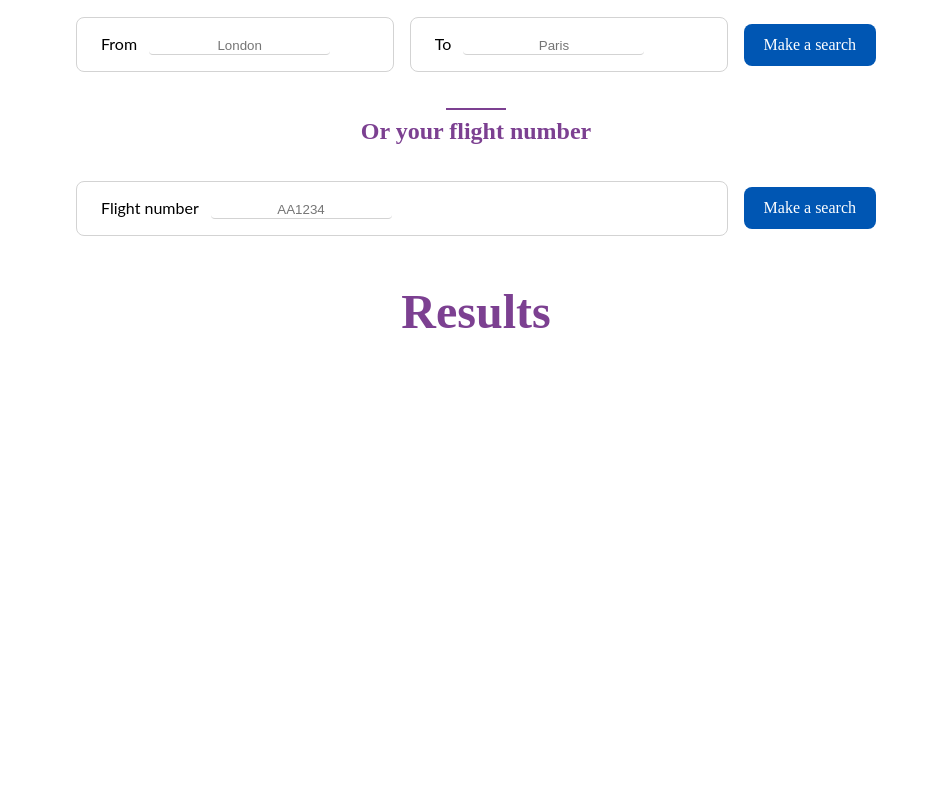
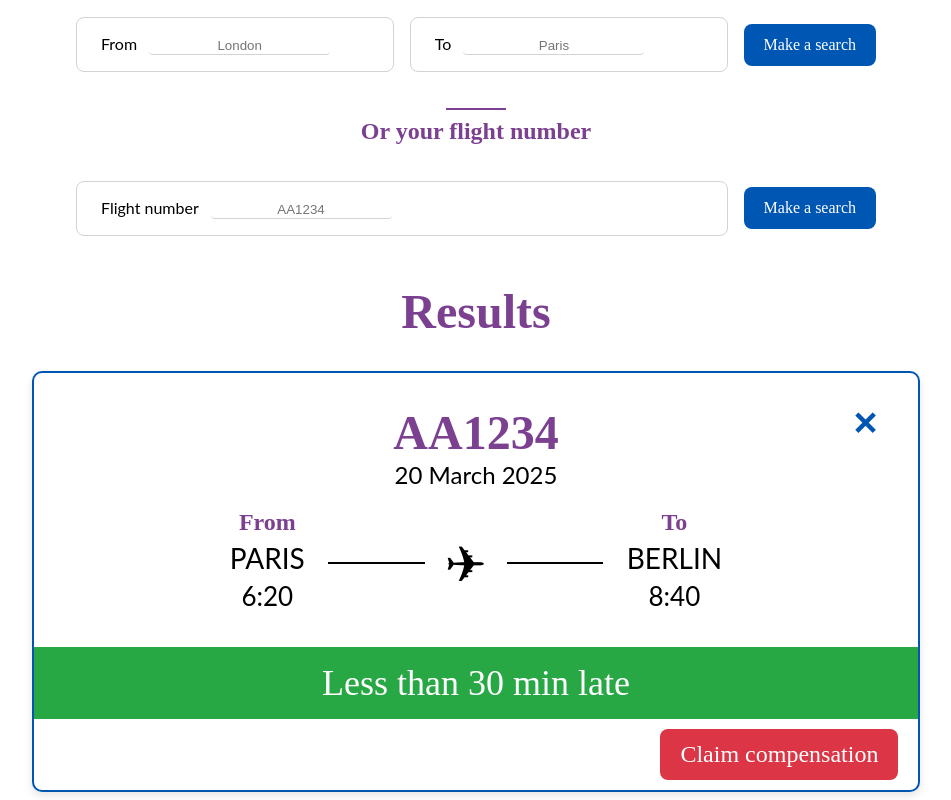
Before and after one commit to thatgirlAm/sky_denied_WEB_APP, an Angular app in the folder front/: page /search-results in a window 1280 px wide. Shown: the part 394-1194 px from the top of the page, without its empty margins (164-1115 px from the left). Before the commit the page ends 800 px from the top, so only its background shows below. Built offline with nearby package versions, Linux system fonts and the light colour scheme.

Commit message:
dev:create prediction result component

```diff
--- a/front/src/app/prediction-results/prediction-results.component.css
+++ b/front/src/app/prediction-results/prediction-results.component.css
@@ -0,0 +1,107 @@
+.container {
+  display: flex;
+  justify-content: center;
+}
+.prediction-popup {
+  width: 70%;
+  border: 2px solid var(--blue_sd);
+  border-radius: 10px;
+  background-color: white;
+  box-shadow: 0 4px 8px rgba(0, 0, 0, 0.1);
+  position: relative;
+}
+
+.close-button {
+  position: absolute;
+  top: 20px;
+  right: 20px;
+  font-size: 32px;
+  color: var(--blue_sd);
+  background: none;
+  font-weight: bold;
+}
+
+.flight-header h1 {
+  margin-bottom: 0;
+}
+
+.flight-header h2 {
+  margin-top: 0;
+}
+
+.flight-date {
+  color: black;
+  font-family: 'Lato', sans-serif;
+  font-weight: normal;
+  font-size: 24px;
+}
+
+.flight-route {
+  display: flex;
+  justify-content: center;
+  align-items: center;
+  padding: 0 40px 30px;
+}
+
+.location {
+  font-family: 'Lato', sans-serif;
+  text-align: center;
+}
+
+.location-label {
+  color: var(--purple_sd);
+  font-family: 'Lora', serif;
+  font-size: 24px;
+  margin-bottom: 5px;
+  font-weight: bold;
+}
+
+.city {
+  font-size: 28px;
+  margin: 0;
+}
+
+.time {
+  font-size: 26px;
+  margin: 5px 0;
+}
+
+.plane-container {
+  flex: 0 0 40%;
+  text-align: center;
+}
+
+.plane-icon {
+  font-size: 50px;
+  color: black;
+}
+
+.divider {
+  width: 30%;
+  height: 2px;
+  background-color: black;
+  margin: 0 20px 18px;
+  display: inline-block;
+}
+
+.prediction-banner {
+  background-color: var(--green_sd);
+  color: white;
+  text-align: center;
+  padding: 15px;
+  font-size: 36px;
+  font-family: 'Lora', serif;
+}
+
+.prediction-footer {
+  display: flex;
+  justify-content: space-between;
+  align-items: center;
+  padding: 10px 20px;
+}
+
+.claim-button {
+  background-color: var(--red_sd);
+  font-size: 24px;
+  margin-left: auto;
+}
--- a/front/src/app/prediction-results/prediction-results.component.html
+++ b/front/src/app/prediction-results/prediction-results.component.html
@@ -1 +1,39 @@
-<p>prediction-results works!</p>
+<div class="container">
+  <div class="prediction-popup">
+    <button class="close-button">✕</button>
+
+    <div class="flight-header">
+      <h1 class="flight-number"> AA1234 </h1>
+      <h2 class="flight-date">20 March 2025</h2>
+    </div>
+
+    <div class="flight-route">
+      <div class="location">
+        <div class="location-label">From</div>
+        <p class="city">PARIS</p>
+        <p class="time">6:20</p>
+      </div>
+
+      <div class="plane-container">
+        <span class="divider"></span>
+        <span class="plane-icon">✈</span>
+        <span class="divider"></span>
+      </div>
+
+      <div class="location">
+        <div class="location-label">To</div>
+        <p class="city">BERLIN</p>
+        <p class="time">8:40</p>
+      </div>
+    </div>
+
+    <div class="prediction-banner">
+      Less than 30 min late
+    </div>
+
+    <div class="prediction-footer">
+      <button class="claim-button">Claim compensation</button>
+    </div>
+  </div>
+
+</div>
--- a/front/src/app/search-form/search-form.component.css
+++ b/front/src/app/search-form/search-form.component.css
@@ -1,6 +1,15 @@
 .search-form {
   max-width: 800px;
   margin: 0px auto;
+}
+
+h2::before {
+  content: "";
+  display: block;
+  width: 60px;
+  height: 2px;
+  background-color: var(--purple_sd);
+  margin: 0 auto 8px auto;
 }
 
 .row {
--- a/front/src/app/search/search.component.html
+++ b/front/src/app/search/search.component.html
@@ -1,2 +1,3 @@
 <app-search-form></app-search-form>
 <app-search-results></app-search-results>
+<app-prediction-results></app-prediction-results>
--- a/front/src/app/search/search.component.ts
+++ b/front/src/app/search/search.component.ts
@@ -1,10 +1,11 @@
 import { Component } from '@angular/core';
 import { SearchFormComponent } from '../search-form/search-form.component';
 import { SearchResultsComponent } from '../search-results/search-results.component';
+import { PredictionResultsComponent } from '../prediction-results/prediction-results.component';
 
 @Component({
   selector: 'app-search',
-  imports: [SearchFormComponent, SearchResultsComponent],
+  imports: [SearchFormComponent, SearchResultsComponent, PredictionResultsComponent],
   templateUrl: './search.component.html',
   styleUrl: './search.component.css'
 })
--- a/front/src/styles.css
+++ b/front/src/styles.css
@@ -11,15 +11,6 @@ h1 {
   font-size: 48px;
   color: var(--purple_sd);
   text-align: center;
-}
-
-h2::before {
-  content: "";
-  display: block;
-  width: 60px;
-  height: 2px;
-  background-color: var(--purple_sd);
-  margin: 0 auto 8px auto;
 }
 
 h2 {
@@ -69,7 +60,6 @@ a:hover::after {
   transform: scaleX(1);
 }
 
-
 button {
   font-size: 16px;
   font-family: 'Lora', serif;
```
